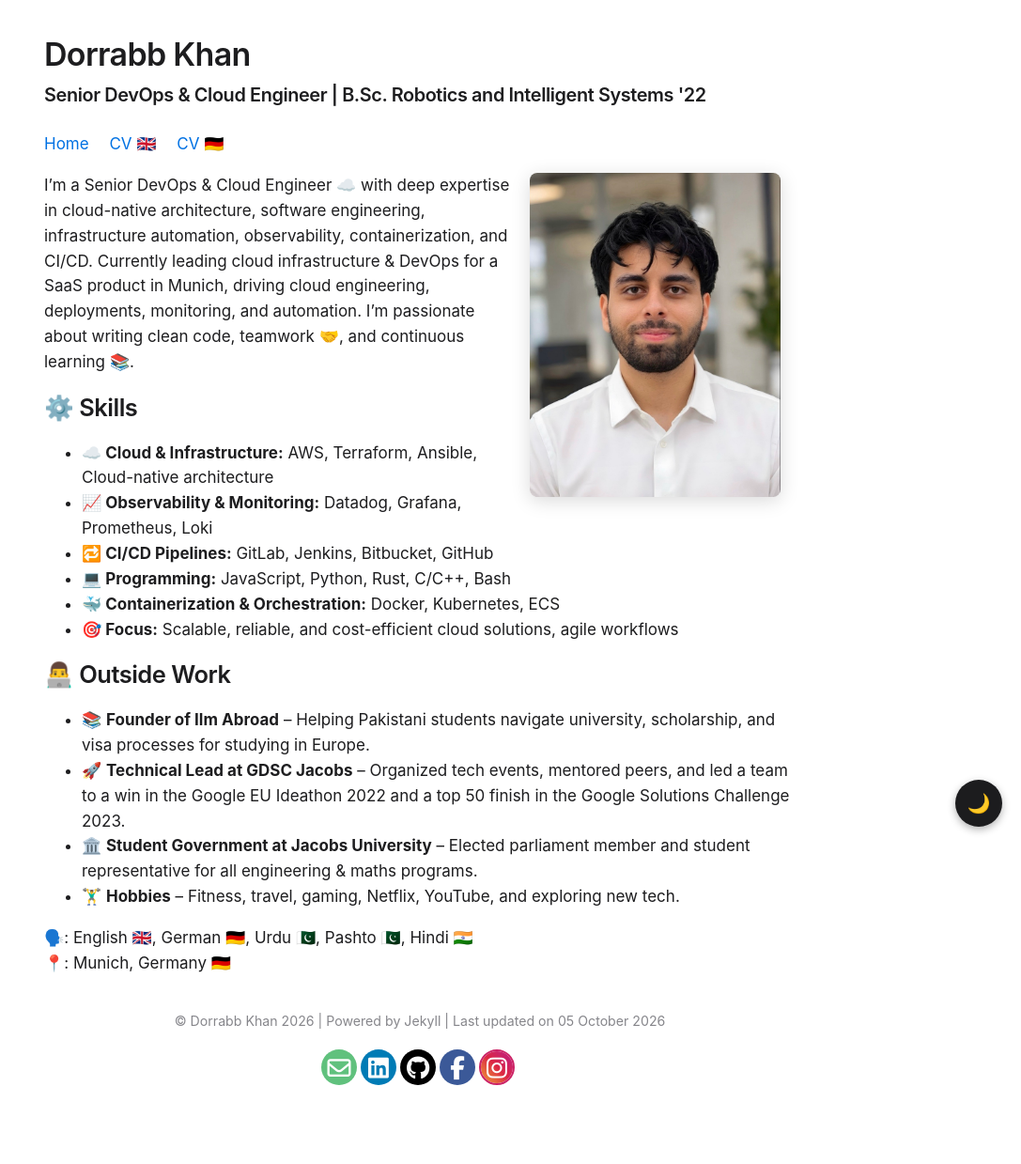
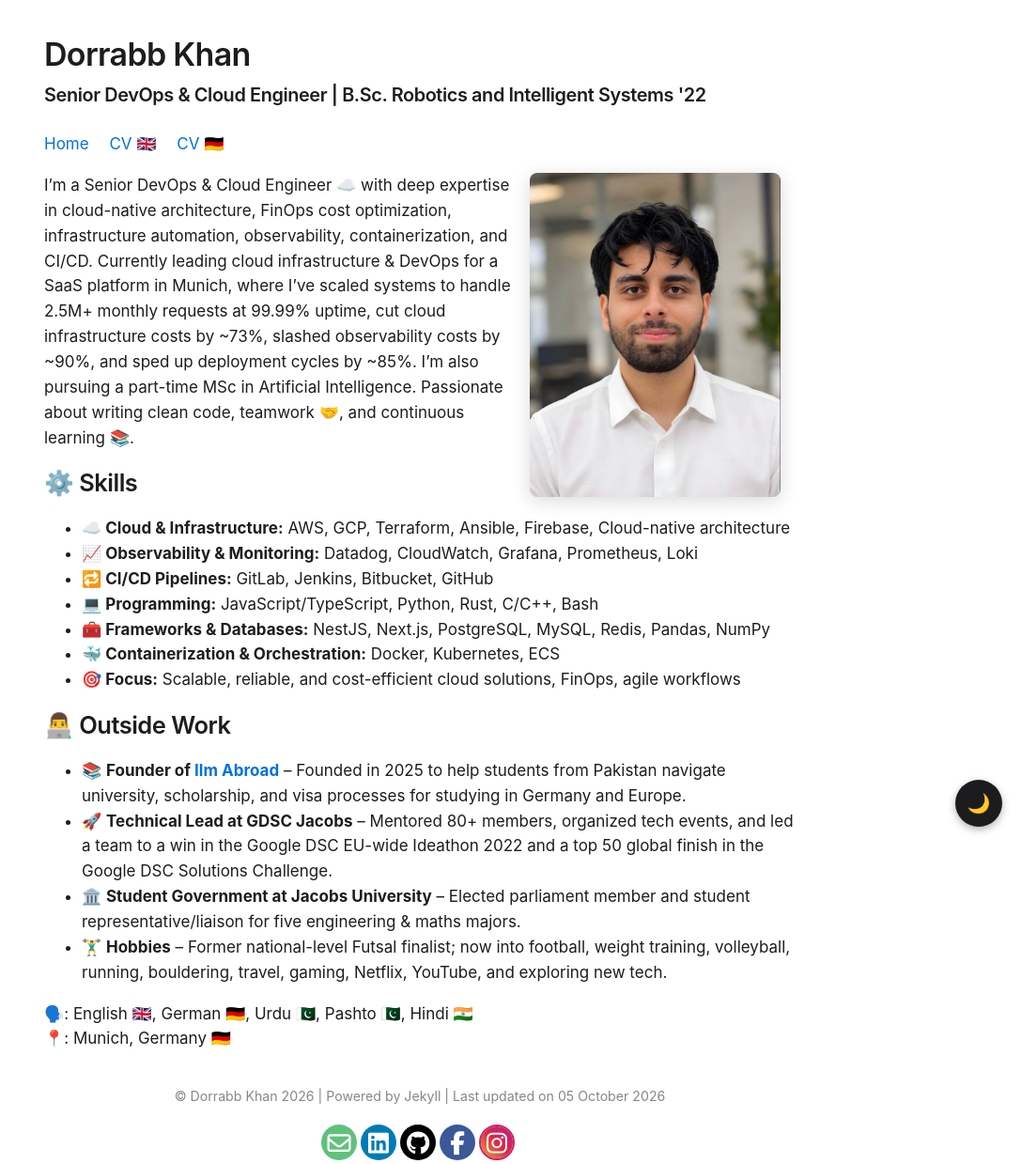
Before and after one commit to dorrabbkhan/dorrabbkhan.github.io, a Jekyll site: the page built from index.md, in a window 1280 px wide. Shown: the whole page at 94% size, without its empty margins (193-1280 px from the left). Built offline with Jekyll 4.4.1, drawn with Linux system fonts in a browser that asks for light colours; before the commit the page ends 1159 px from its top, so only the background shows below that.

Commit message:
Update homepage content

```diff
--- a/index.md
+++ b/index.md
@@ -7,23 +7,24 @@
 published: true
 ---
 
-I’m a Senior DevOps & Cloud Engineer ☁️ with deep expertise in cloud-native architecture, software engineering, infrastructure automation, observability, containerization, and CI/CD. Currently leading cloud infrastructure & DevOps for a SaaS product in Munich, driving cloud engineering, deployments, monitoring, and automation. I’m passionate about writing clean code, teamwork 🤝, and continuous learning 📚.
+I'm a Senior DevOps & Cloud Engineer ☁️ with deep expertise in cloud-native architecture, FinOps cost optimization, infrastructure automation, observability, containerization, and CI/CD. Currently leading cloud infrastructure & DevOps for a SaaS platform in Munich, where I've scaled systems to handle 2.5M+ monthly requests at 99.99% uptime, cut cloud infrastructure costs by ~73%, slashed observability costs by ~90%, and sped up deployment cycles by ~85%. I'm also pursuing a part-time MSc in Artificial Intelligence. Passionate about writing clean code, teamwork 🤝, and continuous learning 📚.
 
 ## ⚙️ Skills
 
-- **☁️ Cloud & Infrastructure:** AWS, Terraform, Ansible, Cloud-native architecture
-- **📈 Observability & Monitoring:** Datadog, Grafana, Prometheus, Loki
+- **☁️ Cloud & Infrastructure:** AWS, GCP, Terraform, Ansible, Firebase, Cloud-native architecture
+- **📈 Observability & Monitoring:** Datadog, CloudWatch, Grafana, Prometheus, Loki
 - **🔁 CI/CD Pipelines:** GitLab, Jenkins, Bitbucket, GitHub
-- **💻 Programming:** JavaScript, Python, Rust, C/C++, Bash
+- **💻 Programming:** JavaScript/TypeScript, Python, Rust, C/C++, Bash
+- **🧰 Frameworks & Databases:** NestJS, Next.js, PostgreSQL, MySQL, Redis, Pandas, NumPy
 - **🐳 Containerization & Orchestration:** Docker, Kubernetes, ECS
-- **🎯 Focus:** Scalable, reliable, and cost-efficient cloud solutions, agile workflows
+- **🎯 Focus:** Scalable, reliable, and cost-efficient cloud solutions, FinOps, agile workflows
 
 ## 👨‍💻 Outside Work
 
-- 📚 **Founder of Ilm Abroad** – Helping Pakistani students navigate university, scholarship, and visa processes for studying in Europe.
-- 🚀 **Technical Lead at GDSC Jacobs** – Organized tech events, mentored peers, and led a team to a win in the Google EU Ideathon 2022 and a top 50 finish in the Google Solutions Challenge 2023.
-- 🏛️ **Student Government at Jacobs University** – Elected parliament member and student representative for all engineering & maths programs.
-- 🏋️‍♂️ **Hobbies** – Fitness, travel, gaming, Netflix, YouTube, and exploring new tech.
+- 📚 **Founder of [Ilm Abroad](https://www.ilm-abroad.com/)** – Founded in 2025 to help students from Pakistan navigate university, scholarship, and visa processes for studying in Germany and Europe.
+- 🚀 **Technical Lead at GDSC Jacobs** – Mentored 80+ members, organized tech events, and led a team to a win in the Google DSC EU-wide Ideathon 2022 and a top 50 global finish in the Google DSC Solutions Challenge.
+- 🏛️ **Student Government at Jacobs University** – Elected parliament member and student representative/liaison for five engineering & maths majors.
+- 🏋️‍♂️ **Hobbies** – Former national-level Futsal finalist; now into football, weight training, volleyball, running, bouldering, travel, gaming, Netflix, YouTube, and exploring new tech.
 
 🗣️: English 🇬🇧, German 🇩🇪, Urdu 🇵🇰, Pashto 🇵🇰, Hindi 🇮🇳
 📍: Munich, Germany 🇩🇪
```
